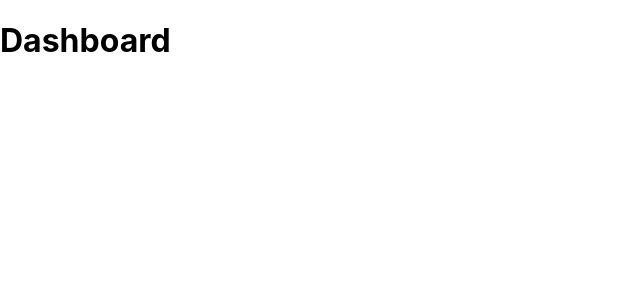
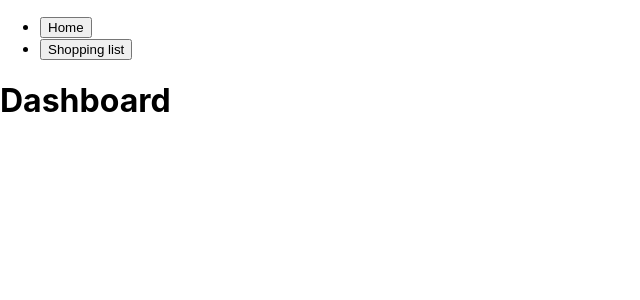
Before and after one commit to eugenepoletski/web-client, a React (Create React App) app: page / in a window 1280 px wide. Shown: the top 300 px of the page, without its empty margins (0-640 px from the left). Built offline with nearby package versions, Linux system fonts and the light colour scheme.

Commit message:
AWC-1 : Implement simple navigation

```diff
--- a/src/App.tsx
+++ b/src/App.tsx
@@ -1,14 +1,27 @@
-import React from 'react';
+import React, { useCallback } from 'react';
 import { useMachine } from '@xstate/react';
 import controllerMachine,
 { DASHBOARD, SHOPPING_LIST } from './controllerMachine';
+import Navigation from './common/Navigation/Navigation';
 import Dashboard from './pages/Dashboard';
 import ShoppingList from './pages/ShoppingList';
 
 function App(): JSX.Element {
   const [current, send] = useMachine(controllerMachine);
+
+  const handleNavigationClick = useCallback((evt, { name }) => {
+    if (name === 'home') {
+      return send(DASHBOARD);
+    }
+    if (name === 'shoppingList') {
+      return send(SHOPPING_LIST);
+    }
+    return undefined;
+  }, [send]);
+
   return (
     <div className="App">
+      <Navigation onClick={handleNavigationClick} />
       {current.matches(DASHBOARD) && <Dashboard />}
       {current.matches(SHOPPING_LIST) && <ShoppingList />}
     </div>
```
